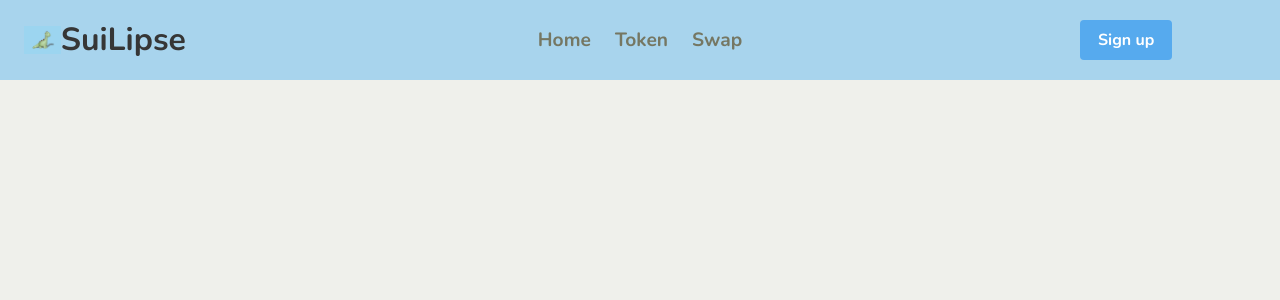
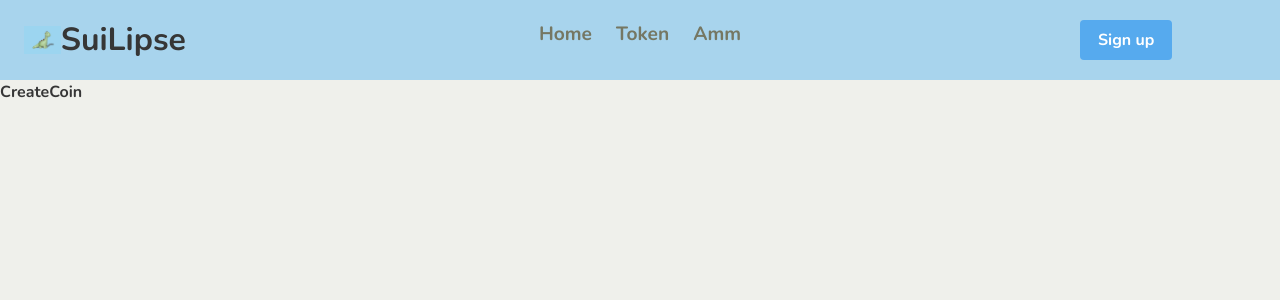
Before and after one commit to Jarekkkkk/SuiLipse, a Vue app in the folder apps/amm/: page /#/coin-create in a window 1280 px wide. Shown: the top 300 px of the page. Built offline with nearby package versions, Linux system fonts and the light colour scheme.

Commit message:
[vue_ts] setup the router

```diff
--- a/apps/amm/package.json
+++ b/apps/amm/package.json
@@ -11,6 +11,7 @@
     "sass-watch": "npm run css-build -- --watch"
   },
   "dependencies": {
+    "sass": "^1.55.0",
     "vue": "^3.2.37",
     "vue-router": "^4.1.5"
   },
--- a/apps/amm/src/App.vue
+++ b/apps/amm/src/App.vue
@@ -1,47 +1,18 @@
+
 <script setup lang="ts">
+import Nav from './components/Nav.vue';
+
 // get the gateway and required state from sui.pkg
+
 </script>
 
 <template>
-  <nav class="navbar" role="navigation" aria-label="main navigation">
-    <div class="navbar-brand">
-      <a class="navbar-item" href="https://medium.com">
-        <img src="./assets/dinosaur.jpeg" alt="dinasour">
-        <h1 class="title is-3 pl-1">SuiLipse</h1>
-      </a>
-
-      <a role="button" class="navbar-burger" aria-label="menu" aria-expanded="false" data-target="navbarBasicExample">
-        <span aria-hidden="true"></span>
-        <span aria-hidden="true"></span>
-        <span aria-hidden="true"></span>
-      </a>
+  <Nav />
+  <div style="display: flex" class="is-justify-content-center">
+    <div style="width: 650px; margin-bottom: 40px" class="mt-6">
+      <router-view></router-view>
     </div>
-
-    <div id="navbarBasicExample" class="navbar-menu">
-      <div class="navbar-start">
-        <a class="navbar-item">
-          Home
-        </a>
-        <a class="navbar-item">
-          Token
-        </a>
-        <a class="navbar-item">
-          Swap
-        </a>
-      </div>
-
-      <div id="login">
-        <div class="navbar-item">
-          <div class="buttons">
-            <a class="button is-primary">
-              <strong>Sign up</strong>
-            </a>
-          </div>
-        </div>
-      </div>
-    </div>
-  </nav>
-
+  </div>
 </template>
 
 <style scoped>
@@ -50,28 +21,4 @@ body {
   margin: 0;
   padding: 0;
 }
-
-/** Navbar */
-nav {
-  padding: 12px;
-  font-size: 1.2rem;
-  font-weight: 700;
-  background-color: rgb(168, 212, 237)
-}
-
-.navbar-brand {
-  width: 200px
-}
-
-.navbar-start {
-  margin: 0 auto
-}
-
-.navbar-end {
-  width: 200px
-}
-
-#login {
-  width: 200px
-}
 </style>
--- /dev/null
+++ b/apps/amm/src/components/Nav.vue
@@ -0,0 +1,75 @@
+<script setup lang="ts">
+</script>
+<template >
+    <nav class="navbar" role="navigation" aria-label="main navigation">
+        <div class="navbar-brand">
+            <a class="navbar-item" href="https://medium.com">
+                <img src="../assets/dinosaur.jpeg" alt="dinasour">
+                <h1 class="title is-3 pl-1">SuiLipse</h1>
+            </a>
+
+            <a role="button" class="navbar-burger" aria-label="menu" aria-expanded="false"
+                data-target="navbarBasicExample">
+                <span aria-hidden="true"></span>
+                <span aria-hidden="true"></span>
+                <span aria-hidden="true"></span>
+            </a>
+        </div>
+
+        <div id="navbarBasicExample" class="navbar-menu">
+            <div class="navbar-start">
+                <router-link :to="{ name: 'home' }">
+                    <a class="navbar-item">
+                        Home
+                    </a>
+                </router-link>
+                <router-link :to="{ name: 'coin-create' }">
+                    <a class="navbar-item">
+                        Token
+                    </a>
+                </router-link>
+                <router-link :to="{ name: 'amm-create' }">
+                    <a class="navbar-item">
+                        Amm
+                    </a>
+                </router-link>
+            </div>
+
+            <div id="login">
+                <div class="navbar-item">
+                    <div class="buttons">
+                        <a class="button is-primary">
+                            <strong>Sign up</strong>
+                        </a>
+                    </div>
+                </div>
+            </div>
+        </div>
+    </nav>
+</template>
+<style lang="scss">
+$link: #ff2146;
+
+.navbar {
+    padding: 12px;
+    font-size: 1.2rem;
+    font-weight: 700;
+    background-color: rgb(168, 212, 237)
+}
+
+.navbar-brand {
+    width: 200px
+}
+
+.navbar-start {
+    margin: 0 auto
+}
+
+.navbar-end {
+    width: 200px
+}
+
+#login {
+    width: 200px
+}
+</style>
--- /dev/null
+++ b/apps/amm/src/components/amm/AmmCreate.vue
@@ -0,0 +1,18 @@
+<template >
+    <div>
+        <strong>CreatePool</strong>
+    </div>
+</template>
+
+
+<script lang="ts">
+export default {
+
+}
+</script>
+
+
+
+<style lang="">
+
+</style>
--- /dev/null
+++ b/apps/amm/src/components/coin/CoinCreate.vue
@@ -0,0 +1,13 @@
+<template >
+    <div>
+        <strong>CreateCoin</strong>
+    </div>
+</template>
+
+<script lang="ts"></script>
+
+
+
+<style lang="">
+
+</style>
--- a/apps/amm/src/main.ts
+++ b/apps/amm/src/main.ts
@@ -1,6 +1,8 @@
 import { createApp } from 'vue'
 import './style.css'
 import App from './App.vue'
+import router from './router'
 const app = createApp(App);
 
+app.use(router)
 app.mount("#app");
--- /dev/null
+++ b/apps/amm/src/router.ts
@@ -0,0 +1,19 @@
+import { createRouter, createWebHashHistory} from "vue-router";
+
+//imported components
+const Home =()=> import("./components/Home.vue")
+const CoinCreate = ()=> import('./components/coin/CoinCreate.vue')
+const AmmCreate = () => import('./components/amm/AmmCreate.vue')
+
+//define the routes
+const routes = [
+  { path: '/', name:"home",component: Home },
+  { path: '/coin-create', name:"coin-create",component: CoinCreate },
+  { path: '/amm-craete', name:'amm-create', component: AmmCreate },
+  ]
+
+
+  export default createRouter({
+    history: createWebHashHistory(),
+    routes,
+  })
```
Also changed, not shown: 1 other file (tests, documents, lock files or other folders).
